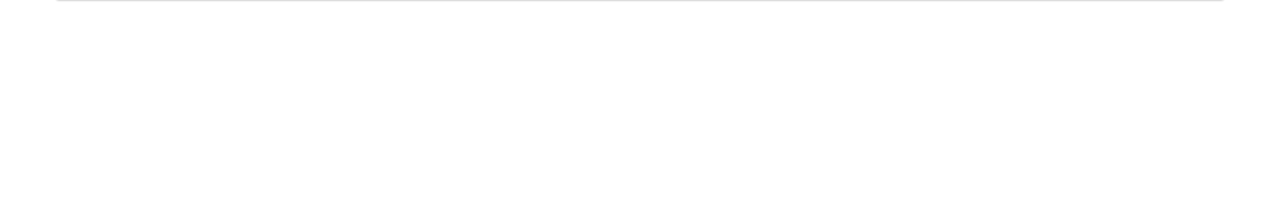
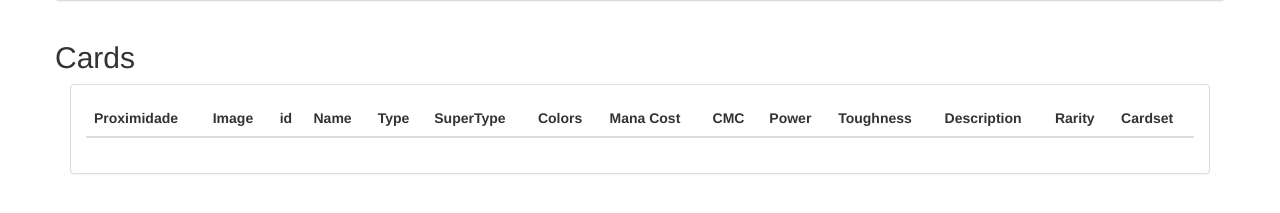
Before and after one commit to BeholderDEV/MagicRBC, a PHP site: page / in a window 1280 px wide. Shown: the part 318-531 px from the top of the page. Run offline with PHP 8.4, Linux system fonts and the light colour scheme; lists and menus that the app fills with data are empty; some libraries are stand-ins or nearby versions.

Commit message:
pegando valores das cartas

```diff
--- a/full_card.sql
+++ b/full_card.sql
@@ -1,4 +1,6 @@
-select  card.name,
+select
+          card.id,
+          card.name,
           card.manacost,
           card.cmc,
           card.imageurl,
--- a/index.php
+++ b/index.php
@@ -44,7 +44,7 @@
     </nav>
     <div class="container">
       <div class="row" id="forms">
-        <form class="form-inline col-md-12">
+        <form class="form-inline col-md-12" method="post" enctype="multipart/form-data">
           <div class="form-group">
             <label>Color</label>
             <div
@@ -110,7 +110,7 @@
               selection-mode="single"></div>
           </div>
           <div class="form-group">
-            <button id="botao" type="submit" class="btn btn-primary pull-right">Search</button>
+            <button id="botao" type="submit" ng-click="searchCard()" class="btn btn-primary pull-right">Search</button>
           </div>
         </form>
       </div>
@@ -141,6 +141,54 @@
         </div>
       </section>
 
+      <section class="row" >
+        <h2> Cards </h2>
+        <div class="col-md-12">
+          <div class="panel panel-default">
+            <div class="panel-body">
+              <table class="table">
+                <thead>
+                  <tr>
+                    <th>Proximidade</th>
+                    <th>Image</th>
+                    <th>id</th>
+                    <th>Name</th>
+                    <th>Type</th>
+                    <th>SuperType</th>
+                    <th>Colors</th>
+                    <th>Mana Cost</th>
+                    <th>CMC</th>
+                    <th>Power</th>
+                    <th>Toughness</th>
+                    <th>Description</th>
+                    <th>Rarity</th>
+                    <th>Cardset</th>
+                  </tr>
+                </thead>
+                <tbody ng-repeat="tp in cards.data">
+                  <tr>
+                    <td>{{tp.proximidade}}%</td>
+                    <td><img ng-src="{{tp.imageurl}}" class="img-responsive" height="20px"/></td>
+                    <td >{{tp.id}}</td>
+                    <td>{{tp.name}}</td>
+                    <td>{{tp.tipos}}</td>
+                    <td>{{tp.supertypes}}</td>
+                    <td>{{tp.colors}}</td>
+                    <td>{{tp.manacost}}</td>
+                    <td>{{tp.cmc}}</td>
+                    <td>{{tp.c_power}}</td>
+                    <td>{{tp.c_toughness}}</td>
+                    <td>{{tp.description}}</td>
+                    <td>{{tp.rarity}}</td>
+                    <td>{{tp.cardset}}</td>
+                  </tr>
+                </tbody>
+              </table>
+            </div>
+          </div>
+        </div>
+      </section>
+
     </div> <!-- /container -->
     <script src="https://cdnjs.cloudflare.com/ajax/libs/jquery/3.1.1/jquery.min.js" integrity="sha256-hVVnYaiADRTO2PzUGmuLJr8BLUSjGIZsDYGmIJLv2b8=" crossorigin="anonymous"></script>
     <script src="https://maxcdn.bootstrapcdn.com/bootstrap/3.3.7/js/bootstrap.min.js" integrity="sha384-Tc5IQib027qvyjSMfHjOMaLkfuWVxZxUPnCJA7l2mCWNIpG9mGCD8wGNIcPD7Txa" crossorigin="anonymous"></script>
--- a/js/app.js
+++ b/js/app.js
@@ -41,7 +41,34 @@
     console.log(response)
   })
 })
-.controller('MainCtrl', function ($scope) {
+.controller('MainCtrl', function ($scope, $http) {
+  $scope.cards=undefined;
+  $scope.searchCard = function()
+  {
+    var cmc = $scope.cmcSelected[0].name
+    if(cmc == 'maior que 9')
+    {
+      cmc='10';
+    }
+    $http({
+      method: 'POST',
+      url: 'api/full_cards.php',
+      data: {
+              'colors' :  $scope.colorsSelected[0].name,
+              'type' : $scope.typeSelected[0].name,
+              'supertype' : $scope.superTypeSelected[0].name,
+              'rarity' : $scope.raritySelected[0].name,
+              'cmc' : cmc
+            },
+      headers: {
+                  'Content-Type': 'application/json; charset=utf-8'
+                }
+    }).then(function successCallback (response) {
+      $scope.cards = response;
+      // console.log(response)
+      console.log("SUCESSO")
+    })
+  }
   $scope.atualizarTabela = function () {
     $scope.colors = ''
     for (var i = 0; i < $scope.colorsSelected.length; i++) {
```
Also changed, not shown: api/full_cards.php (+47 -41 lines). Lines whose indentation alone changed are shown as unchanged.
